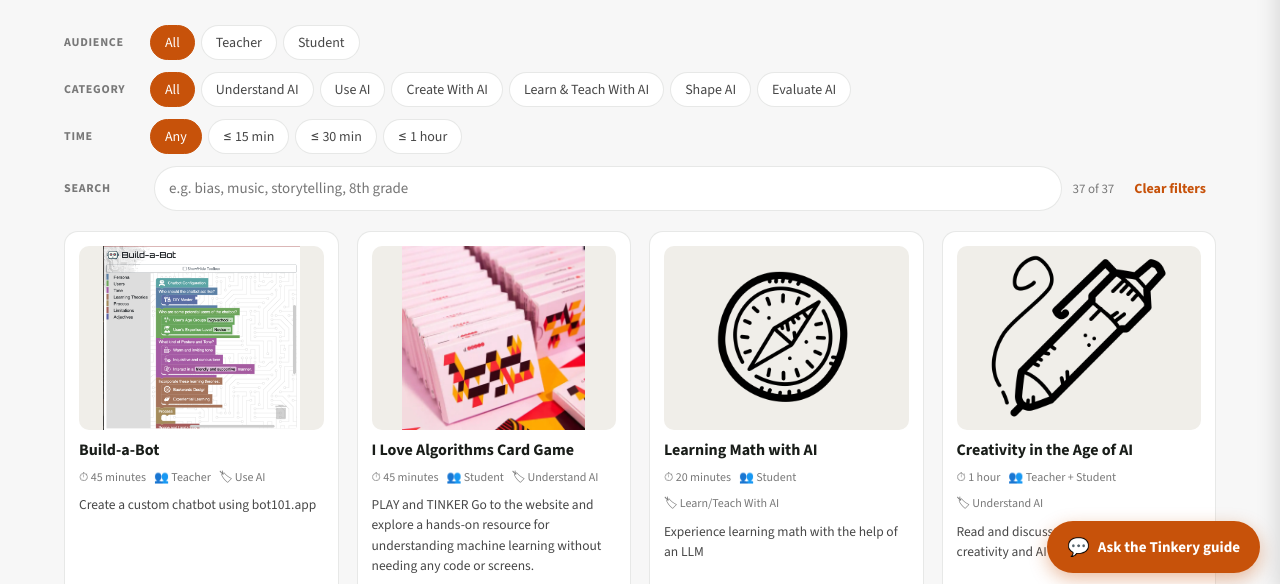
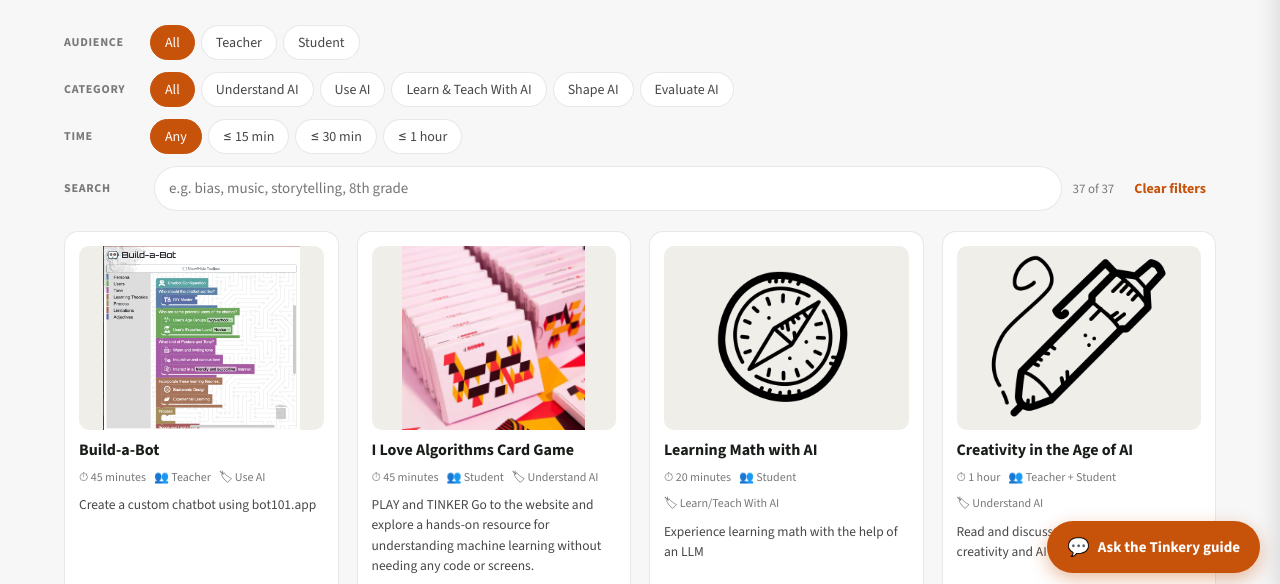
Before and after one commit to aitinkery/ai-tinkery-library, a plain HTML site: page index.html in a window 1280 px wide. Shown: the part 207-791 px from the top of the page. Drawn offline with nearby package versions, Linux system fonts and the light colour scheme.

Commit message:
Remove Create With AI category

```diff
--- a/index.html
+++ b/index.html
@@ -411,7 +411,6 @@
     <button class="chip" data-group="category" data-value="all" aria-pressed="true">All</button>
     <button class="chip" data-group="category" data-value="Understand AI">Understand AI</button>
     <button class="chip" data-group="category" data-value="Use AI">Use AI</button>
-    <button class="chip" data-group="category" data-value="Create With AI">Create With AI</button>
     <button class="chip" data-group="category" data-value="Learn/Teach With AI">Learn &amp; Teach With AI</button>
     <button class="chip" data-group="category" data-value="Shape AI">Shape AI</button>
     <button class="chip" data-group="category" data-value="Evaluate AI">Evaluate AI</button>
```
Also changed, not shown: 1 other file.
